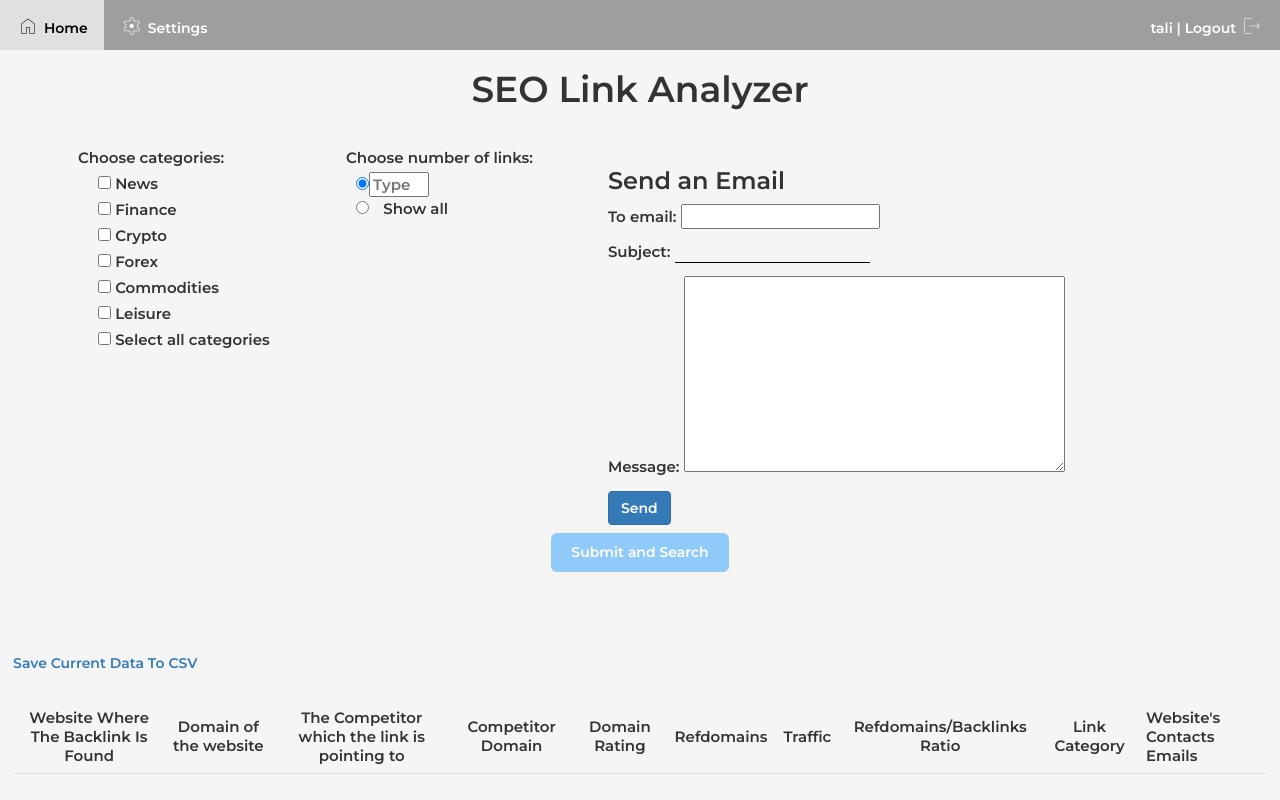
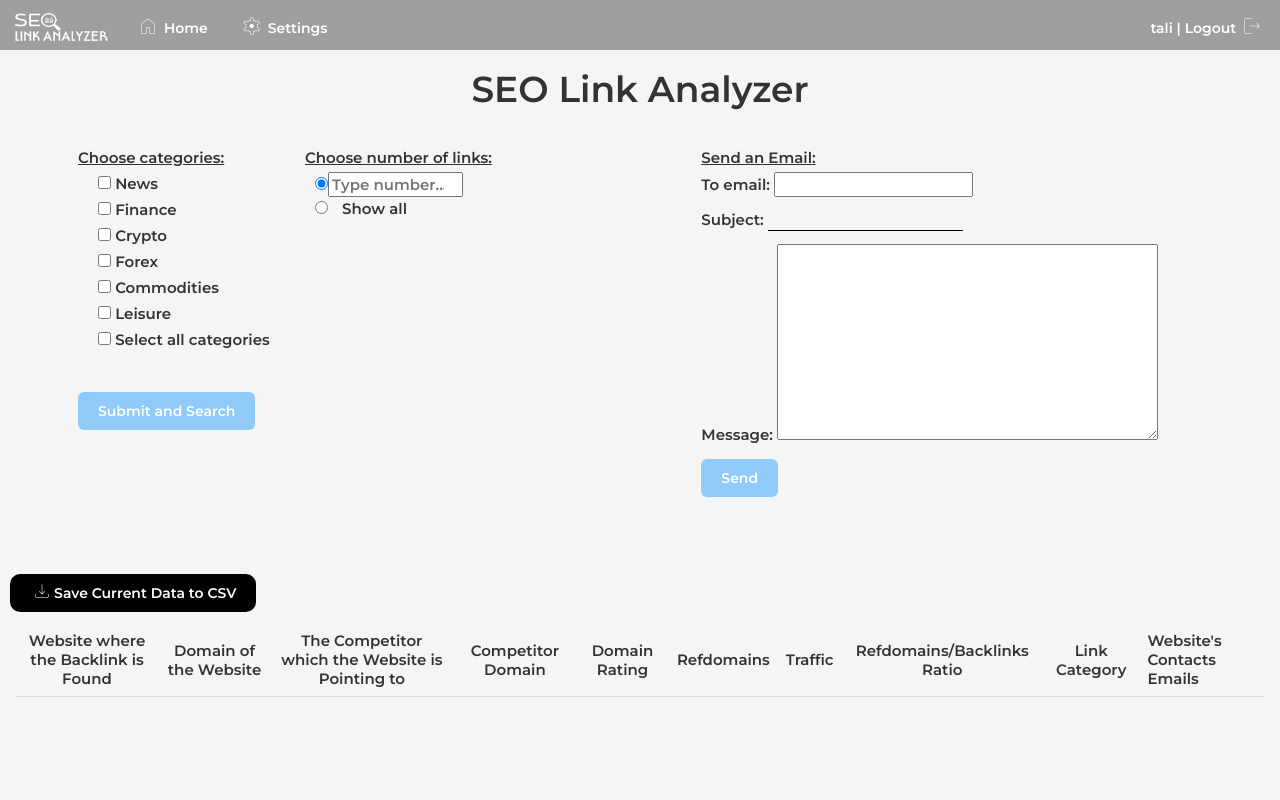
Before and after one commit to talipolonsky/trial-proj, a Django app: page /home/ in a window 1280 px wide. Run offline with Django 4.2, Linux system fonts and the light colour scheme; a user stored in the database is signed in; data comes from the database, SQL or seed files in the repository; both versions use the stored data as it was before the commit; lists and menus that the app fills with data are empty; some libraries are stand-ins or nearby versions.

Commit message:
Koral's Design Changes- 11/06/22

```diff
--- a/templates/plus500/base.html
+++ b/templates/plus500/base.html
@@ -55,6 +55,7 @@ li a:hover {
 </head>
 <body>
   <ul>
+    <li style="float:left"><img src="{% static "plus500/White_logo.png" %}" alt="SEO Link Analyzer white logo" width="120" height="60" /></li>
     <li style="float:left"><a href='/home/' style="text-decoration: none;"><span class="material-symbols-outlined">home</span> Home</a></li>
     <li style="float:left"><a href='/settings/' style="text-decoration: none;"><span class="material-symbols-outlined">settings</span> Settings</a></li>
     {% if user.is_authenticated %}
--- a/templates/plus500/home.html
+++ b/templates/plus500/home.html
@@ -9,7 +9,23 @@
     padding: 10px 20px;
     font-size: 14px;
   }
-  .button_div, h1 {
+  .export_csv{
+    background-color: #000000;
+    color: white;
+    border: none;
+    padding: 10px 20px;
+    font-size: 14px;
+    border-radius: 10px;
+    margin-left: 10px;
+
+  }
+  a.export_csv:hover{
+    background-color: #666666;
+    color: white;
+    text-decoration: none;
+
+  }
+  h1 {
     text-align:center;
   }
   table, td{
@@ -36,8 +52,6 @@
   text-align: left;
   border-bottom: 1px solid #ddd;
 }
-
-
 </style>
 </head>
 
@@ -57,7 +71,7 @@
         <tr>
           <td>
             <fieldset>
-              <label for="news"><b>Choose categories:</b></label><br>
+              <label for="choose_categories" style="text-decoration: underline;"><b>Choose categories:</b></label><br>
               <input style="margin-left: 20px;" type="checkbox" id="news" name="news" value="News">
               <label for="news">News</label><br>
               <input style="margin-left: 20px;" type="checkbox" id="finance" name="finance" value="Finance">
@@ -81,32 +95,32 @@
                   }
                 }
               </script>
+          <br><br>
+          <input type="submit" value="Submit and Search" class="btn btn-primary btn-lg">
           </td>
           <td>
             <div>
-              <label for="selected_num"><b>Choose number of links:</b></label><br>
-              <input style="margin-left: 10px;" type="radio" name="radio" id="selected_num" value="selected_num" checked/><input style="width: 4em" type="number" name="links_num" value="{{num_of_links}}" placeholder="Type number..." /><br>
+              <label for="selected_num" style="text-decoration: underline;"><b>Choose number of links:</b></label><br>
+              <input style="margin-left: 10px;" type="radio" name="radio" id="selected_num" value="selected_num" checked/><input style="width: 9em" type="number" min=0 name="links_num" value="{{num_of_links}}" placeholder="Type number..." /><br>
               <input style="margin-left: 10px;" type="radio" name="radio" id="total_num" value="total_num"/>
               <label style="margin-left: 10px;" for="total_num">Show all</label><br>
             </div>
           </td>
-    <td>                <!--Contact form-->
-        <h3>Send an Email</h3>
+          <td></td><td></td><td></td><td></td><td></td><td></td><td></td><td></td><td></td><td></td>
+        <!--Contact form-->
+        <td>
+        <label for="send_email" style="text-decoration: underline;"><b>Send an Email:</b></label><br>
         <form method="post">
             {% csrf_token %}
             {{ form.as_p }}
-            <div class="form-actions">
-              <button type="submit" class="btn mt-3 btn-primary" name="form-1-submit">Send</button>
-            </div>
+            <input type="submit" value="Send" class="btn btn-primary btn-lg" name="form-1-submit">
         </form>
       </td>
         </tr>
       </tbody>
     </table>
     <!--<input type="submit" value="Submit and Search" class="btn btn-primary btn-lg">-->
-    <div class="button_div">
-      <input type="submit" value="Submit and Search" class="btn btn-primary btn-lg">
-    </div>
+
     <br>
     {% if links_num_exception %}
       <div class="alert alert-danger" role="alert">
@@ -120,15 +134,15 @@
   </form>
   </div>
 <br><br>
-<a href="{% url 'export-csv'   %}" class = "btn btn-secondary" >Save Current Data To CSV</a>
+<a href="{% url 'export-csv'%}" class = "export_csv" ><span class="material-symbols-outlined">download</span>Save Current Data to CSV</a>
 <br><br>
 <div class="container-fluid">
 <table class="second_table">
   <thead>
     <tr>
-      <th style="text-align: center;" >Website Where The Backlink Is Found</th>
-      <th style="text-align: center;">Domain of the website</th>
-      <th style="text-align: center;">The Competitor which the link is pointing to</th>
+      <th style="text-align: center;" >Website where the Backlink is Found</th>
+      <th style="text-align: center;">Domain of the Website</th>
+      <th style="text-align: center;">The Competitor which the Website is Pointing to</th>
       <th style="text-align: center;">Competitor Domain</th>
       <th style="text-align: center;">Domain Rating</th>
       <th style="text-align: center;">Refdomains</th>
```
Also changed, not shown: templates/plus500/settings.html (+25 -21 lines), templates/registration/login.html (+10 -2 lines), db.sqlite3, plus500/migrations/0023_delete_emails_sending.py (added), plus500/static/plus500/LOGO.jpeg (deleted), plus500/static/plus500/White_logo.png (added), plus500/static/plus500/home_pic.png (deleted), plus500/static/plus500/logo_black_small.png (added).
